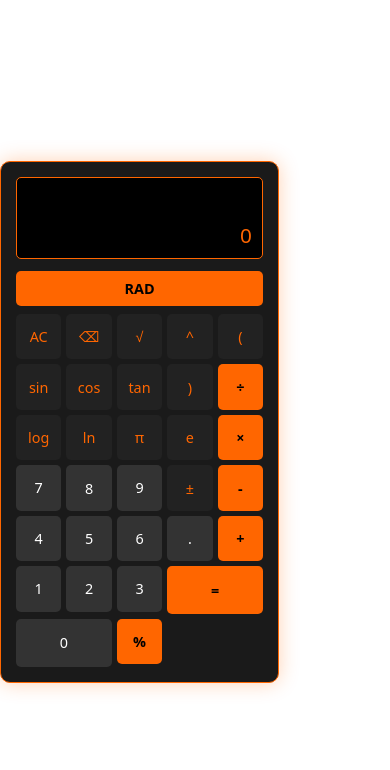
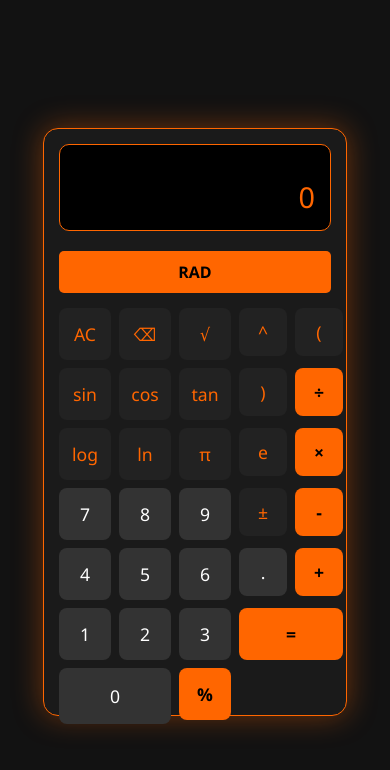
Before and after one commit to mavzee/scical, a React (Vite) app: page / in a window 390 px wide. Shown: the top 770 px of the page. Built offline with nearby package versions, Linux system fonts and the light colour scheme.

Commit message:
update design

```diff
--- a/src/App.css
+++ b/src/App.css
@@ -1,23 +1,40 @@
-/* Calculator with fluid sizing */
+/* Base styles */
+* {
+  box-sizing: border-box;
+  margin: 0;
+  padding: 0;
+}
+
+body {
+  display: flex;
+  justify-content: center;
+  align-items: center;
+  min-height: 100vh;
+  background-color: #121212;
+  font-family: 'Segoe UI', Tahoma, Geneva, Verdana, sans-serif;
+  padding: 50px;
+}
+
+/* Calculator container */
 .ph-calculator {
   width: 100%;
   max-width: 420px;
   background-color: #1a1a1a;
-  border-radius: 10px;
-  padding: 15px;
-  box-shadow: 0 0 20px rgba(255, 102, 0, 0.3);
+  border-radius: 15px;
+  padding: 40px;
+  box-shadow: 0 0 30px rgba(255, 102, 0, 0.4);
   border: 1px solid #ff6600;
-  margin: 0 auto;
 }
 
+/* Display area */
 .ph-display {
   background-color: #000000;
-  padding: 12px;
-  border-radius: 5px;
-  margin-bottom: 12px;
+  padding: 20px;
+  border-radius: 10px;
+  margin-bottom: 20px;
   text-align: right;
   color: #ff6600;
-  min-height: 70px;
+  min-height: 90px;
   display: flex;
   flex-direction: column;
   justify-content: space-between;
@@ -27,50 +44,63 @@
 }
 
 .ph-prev {
-  font-size: 0.9rem;
+  font-size: 1rem;
   color: rgba(255, 102, 0, 0.7);
-  line-height: 1.2;
+  line-height: 1.3;
+  min-height: 20px;
 }
 
 .ph-current {
-  font-size: 1.5rem;
+  font-size: 2rem;
   line-height: 1.2;
   color: #ff6600;
 }
 
+/* Angle mode toggle */
 .ph-angle-toggle {
-  margin-bottom: 8px;
+  margin-bottom: 15px;
 }
 
 .ph-angle-btn {
   width: 100%;
-  padding: 8px;
+  padding: 10px;
   background-color: #ff6600;
   color: #000000;
   border: none;
   border-radius: 5px;
   cursor: pointer;
   font-weight: bold;
-  font-size: 0.9rem;
+  font-size: 1rem;
+  transition: all 0.2s;
 }
 
+.ph-angle-btn:hover {
+  background-color: #ff8533;
+}
+
+.ph-angle-btn:active {
+  transform: scale(0.95);
+}
+
+/* Button grid */
 .ph-buttons {
   display: grid;
-  grid-template-columns: repeat(5, minmax(0, 1fr));
-  gap: 6px;
+  grid-template-columns: repeat(5, 1fr);
+  gap: 10px;
 }
 
+/* Button styles */
 .ph-num-btn, .ph-op-btn, .ph-func-btn, .ph-equals-btn {
-  padding: 12px 5px;
-  font-size: 1rem;
+  padding: 15px 5px;
+  font-size: 1.2rem;
   border: none;
-  border-radius: 5px;
+  border-radius: 8px;
   cursor: pointer;
   transition: all 0.2s;
-  aspect-ratio: 1/1;
   display: flex;
   align-items: center;
   justify-content: center;
+  aspect-ratio: 1/1;
 }
 
 .ph-num-btn {
@@ -121,60 +151,32 @@ button:active {
 }
 
 /* Responsive adjustments */
-@media (min-width: 768px) {
+@media (max-width: 480px) {
   .ph-calculator {
-    padding: 20px;
-    max-width: 500px;
+    max-width: 350px;
+    padding: 15px;
   }
 
   .ph-display {
-    min-height: 90px;
     padding: 15px;
+    min-height: 80px;
   }
 
   .ph-current {
-    font-size: 2rem;
+    font-size: 1.8rem;
   }
 
   .ph-prev {
-    font-size: 1.1rem;
+    font-size: 0.9rem;
   }
 
   .ph-buttons {
-    gap: 10px;
+    gap: 8px;
   }
 
   .ph-num-btn, .ph-op-btn, .ph-func-btn, .ph-equals-btn {
-    padding: 15px 10px;
-    font-size: 1.2rem;
-  }
-}
-
-@media (max-width: 480px) {
-  .ph-calculator {
-    max-width: 350px;
-  }
-
-  .ph-display {
-    min-height: 60px;
-    padding: 10px;
-  }
-
-  .ph-current {
-    font-size: 1.3rem;
-  }
-
-  .ph-prev {
-    font-size: 0.8rem;
-  }
-
-  .ph-buttons {
-    gap: 5px;
-  }
-
-  .ph-num-btn, .ph-op-btn, .ph-func-btn, .ph-equals-btn {
-    padding: 10px 3px;
-    font-size: 0.9rem;
+    padding: 12px 5px;
+    font-size: 1.1rem;
   }
 }
 
@@ -185,24 +187,29 @@ button:active {
   }
 
   .ph-display {
-    min-height: 50px;
+    padding: 10px;
+    min-height: 70px;
   }
 
   .ph-current {
-    font-size: 1.1rem;
+    font-size: 1.5rem;
   }
 
   .ph-prev {
-    font-size: 0.7rem;
+    font-size: 0.8rem;
+  }
+
+  .ph-buttons {
+    gap: 6px;
   }
 
   .ph-num-btn, .ph-op-btn, .ph-func-btn, .ph-equals-btn {
-    padding: 8px 2px;
-    font-size: 0.8rem;
+    padding: 10px 3px;
+    font-size: 1rem;
   }
 
   .ph-angle-btn {
-    padding: 6px;
-    font-size: 0.8rem;
+    padding: 8px;
+    font-size: 0.9rem;
   }
 }
--- a/src/App.jsx
+++ b/src/App.jsx
@@ -11,7 +11,7 @@ function App() {
       setInput(num);
     } else if (input === '-0' && num !== '.') {
       setInput('-' + num);
-    } else if (num === '.' && input.includes('.')) {
+    } else if (num === '.' && (input.includes('.') || /[+\-*/%^]/.test(input.slice(-1)))) {
       return;
     } else {
       setInput(input + num);
@@ -34,6 +34,8 @@ function App() {
       setInput(input === '0' ? Math.PI.toString() : input + Math.PI.toString());
     } else if (func === 'e') {
       setInput(input === '0' ? Math.E.toString() : input + Math.E.toString());
+    } else if (func === '√') {
+      setInput('√(' + (input === '0' ? '' : input) + ')');
     } else {
       setInput(func + '(' + (input === '0' ? '' : input) + ')');
     }
```
